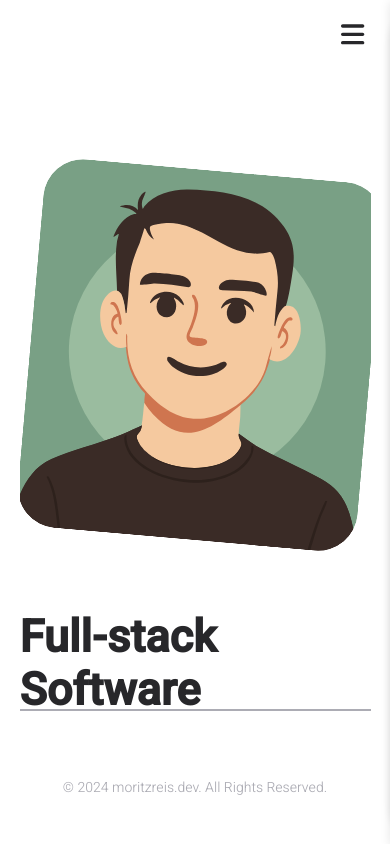
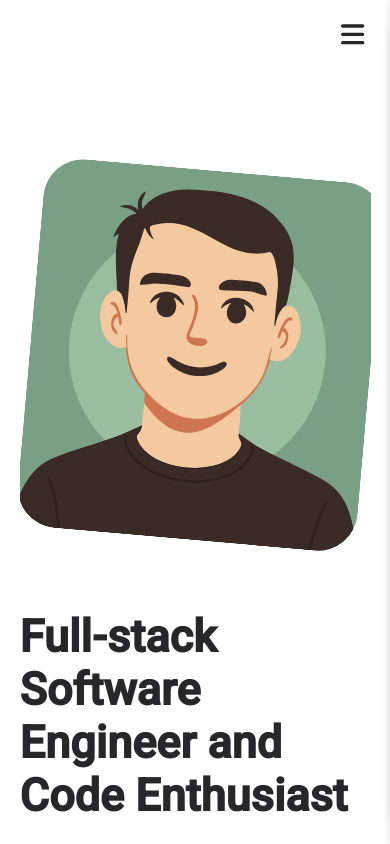
Before and after one commit to clFaster/portfolio, a React (Vite) app: page / in a window 390 px wide. Shown: the top 844 px of the page. Built offline with nearby package versions, Linux system fonts and the light colour scheme.

Commit message:
feat: enhance mobile responsiveness and improve page transition animations

```diff
--- a/src/MainLayout.tsx
+++ b/src/MainLayout.tsx
@@ -4,21 +4,52 @@ import {Outlet, useLocation} from "react-router-dom";
 import Footer from "./components/common/Footer.tsx";
 import { AnimatePresence } from "framer-motion";
 import { PageTransition } from "./components/common/PageTransition.tsx";
+import { useState, useEffect } from "react";
+
+// Mobile breakpoint
+const MOBILE_BREAKPOINT = 768;
 
 export const MainLayout = () => {
     const location = useLocation();
+    const [isMobile, setIsMobile] = useState(false);
+      // Check screen size on mount and window resize
+    useEffect(() => {
+        const checkIsMobile = () => {
+            const mobile = window.innerWidth < MOBILE_BREAKPOINT;
+            setIsMobile(mobile);
+            console.log("MainLayout - Screen width:", window.innerWidth, "Is Mobile:", mobile);
+        };
+
+        checkIsMobile();
+
+        window.addEventListener('resize', checkIsMobile);
+        return () => {
+            window.removeEventListener('resize', checkIsMobile);
+        };
+    }, []);
+    const containerStyle = {
+        position: "relative",
+        overflow: "hidden",
+        minHeight: isMobile ? "auto" : undefined
+    };
 
     return (
         <>
             <PageContent>
                 <Navigations/>
                 <ContentWrapper>
-                    <PageContainer style={{ position: "relative", overflow: "hidden" }}>
-                        <AnimatePresence mode="wait" initial={false}>
-                            <PageTransition key={location.pathname}>
-                                <Outlet/>
-                            </PageTransition>
-                        </AnimatePresence>
+                    <PageContainer style={containerStyle as React.CSSProperties}>
+                        {isMobile ? (
+                            /* On mobile, render without animation wrapper */
+                            <Outlet/>
+                        ) : (
+                            /* On desktop, use animations */
+                            <AnimatePresence mode="wait" initial={false}>
+                                <PageTransition key={location.pathname}>
+                                    <Outlet/>
+                                </PageTransition>
+                            </AnimatePresence>
+                        )}
                     </PageContainer>
                     <PageFooter>
                         <Footer/>
--- a/src/components/common/PageTransition.tsx
+++ b/src/components/common/PageTransition.tsx
@@ -10,12 +10,10 @@ export const PageTransition = ({ children }: PageTransitionProps) => {
   const { direction } = useAnimation();
 
   const variants = {
-    initial: (direction: "left" | "right" | null) => {
-      return {
+    initial: (direction: "left" | "right" | null) => ({
       x: direction === "right" ? "100%" : direction === "left" ? "-100%" : 0,
       opacity: 0,
-      };
-    },
+    }),
     animate: {
       x: 0,
       opacity: 1,
@@ -24,16 +22,14 @@ export const PageTransition = ({ children }: PageTransitionProps) => {
         opacity: { duration: 0.2 },
       },
     },
-    exit: (direction: "left" | "right" | null) => {
-      return {
+    exit: (direction: "left" | "right" | null) => ({
       x: direction === "right" ? "-100%" : direction === "left" ? "100%" : 0,
       opacity: 0,
       transition: {
         x: { type: "spring", stiffness: 300, damping: 30 },
         opacity: { duration: 0.2 },
       },
-      };
-    },
+    }),
   };
 
   return (
@@ -43,7 +39,11 @@ export const PageTransition = ({ children }: PageTransitionProps) => {
       animate="animate"
       exit="exit"
       custom={direction}
-      style={{ width: "100%", height: "100%", position: "absolute" }}
+      style={{
+        width: "100%",
+        height: "100%",
+        position: "absolute"
+      }}
     >
       {children}
     </motion.div>
```
Lines whose indentation alone changed are shown as unchanged.
